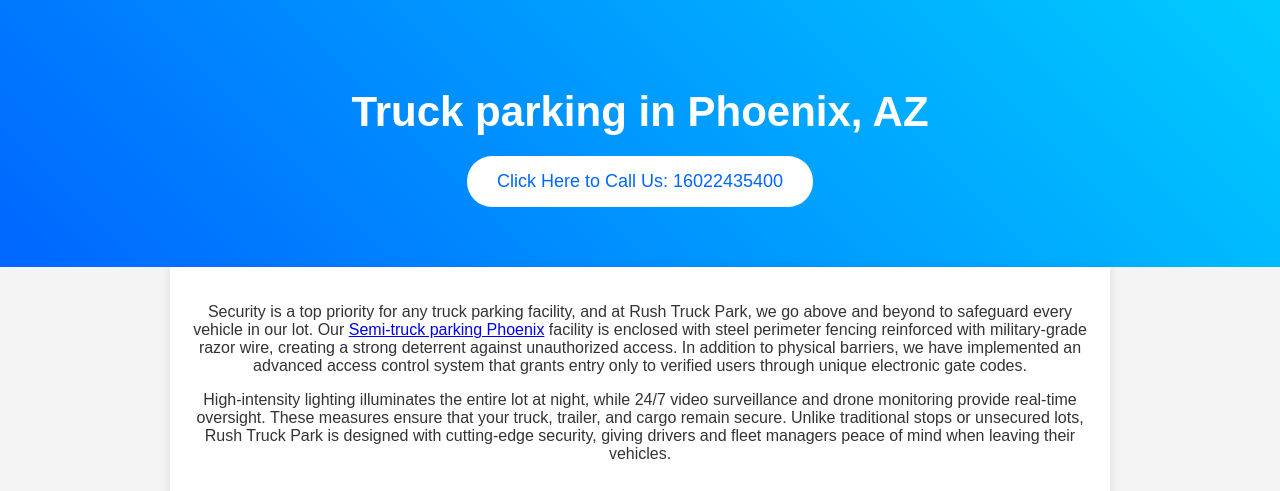
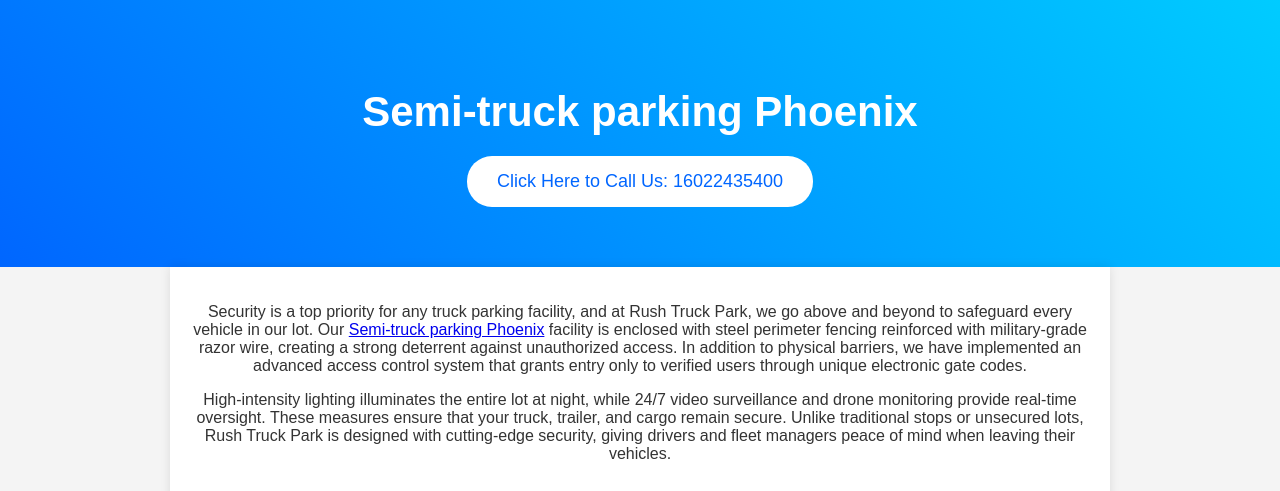
Before and after one commit to rush-truck-park/rush-truck-park, a plain HTML site: page index.html in a window 1280 px wide. Shown: the top 491 px of the page. Drawn offline with Linux system fonts and the light colour scheme.

Commit message:
Update index.html

```diff
--- a/index.html
+++ b/index.html
@@ -6,8 +6,8 @@
     <meta http-equiv="Content-Type" content="text/html; charset=utf-8">
     <meta name="description" content="Rush Truck Park in Phoenix provides a top-tier parking facility that accommodates semi-trucks, trailers, and heavy equipment with convenience and security at the forefront." />
     <meta name="keywords" content="Truck parking Phoenix, Semi-truck parking Phoenix, Trailer parking Phoenix" />
-    <meta property="og:title" content="Truck parking in Phoenix, AZ" />
-    <title>Truck parking in Phoenix, AZ</title>
+    <meta property="og:title" content="Semi-truck parking Phoenix" />
+    <title>Semi-truck parking Phoenix</title>
     <style>
         body {
             font-family: Arial, sans-serif;
@@ -62,7 +62,7 @@
 
     <!-- Hero Section -->
     <div class="hero">
-        <h1>Truck parking in Phoenix, AZ</h1>
+        <h1>Semi-truck parking Phoenix</h1>
         <button onclick="window.location.href='tel:+116022435400'">Click Here to Call Us: 16022435400</button>
     </div>
 
```
